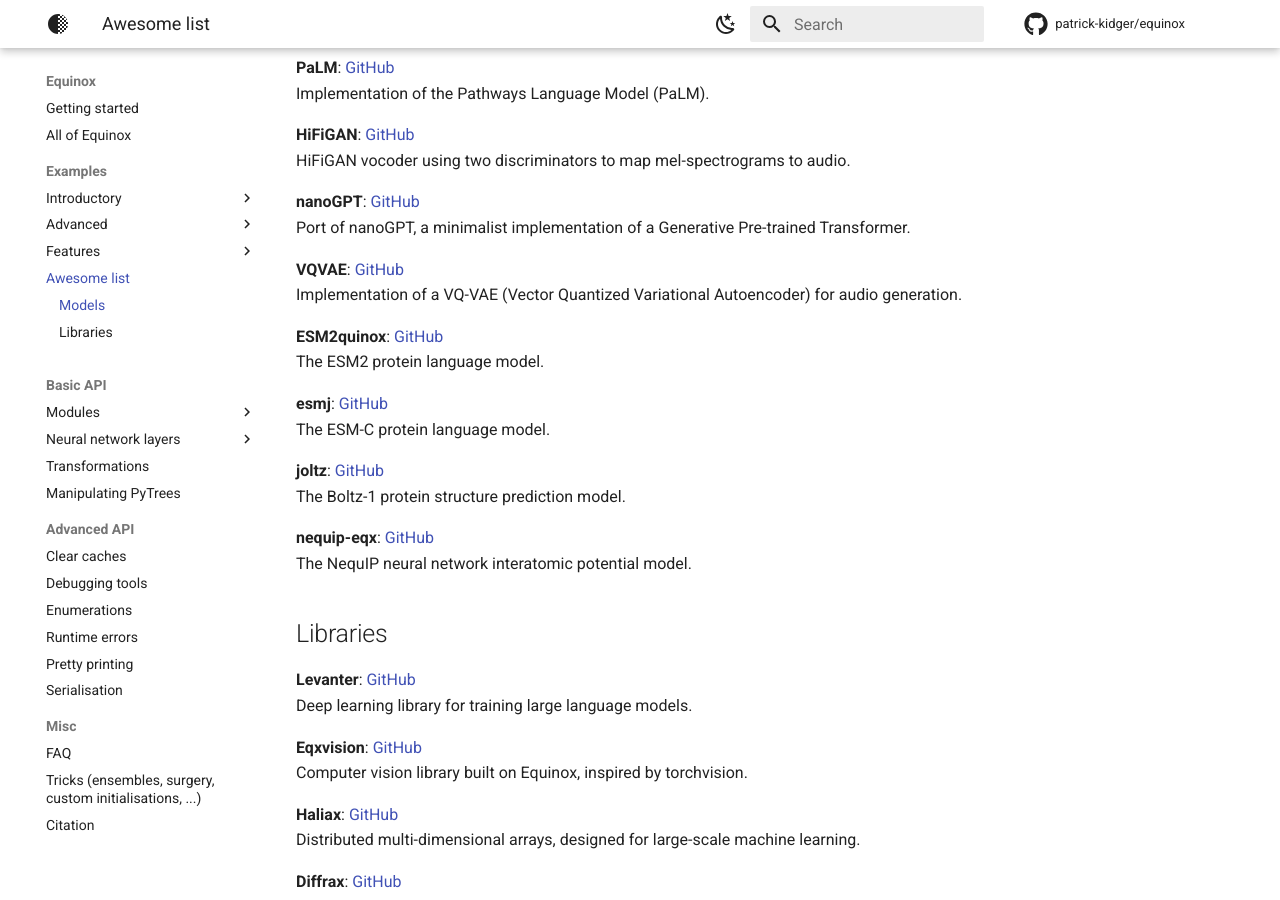
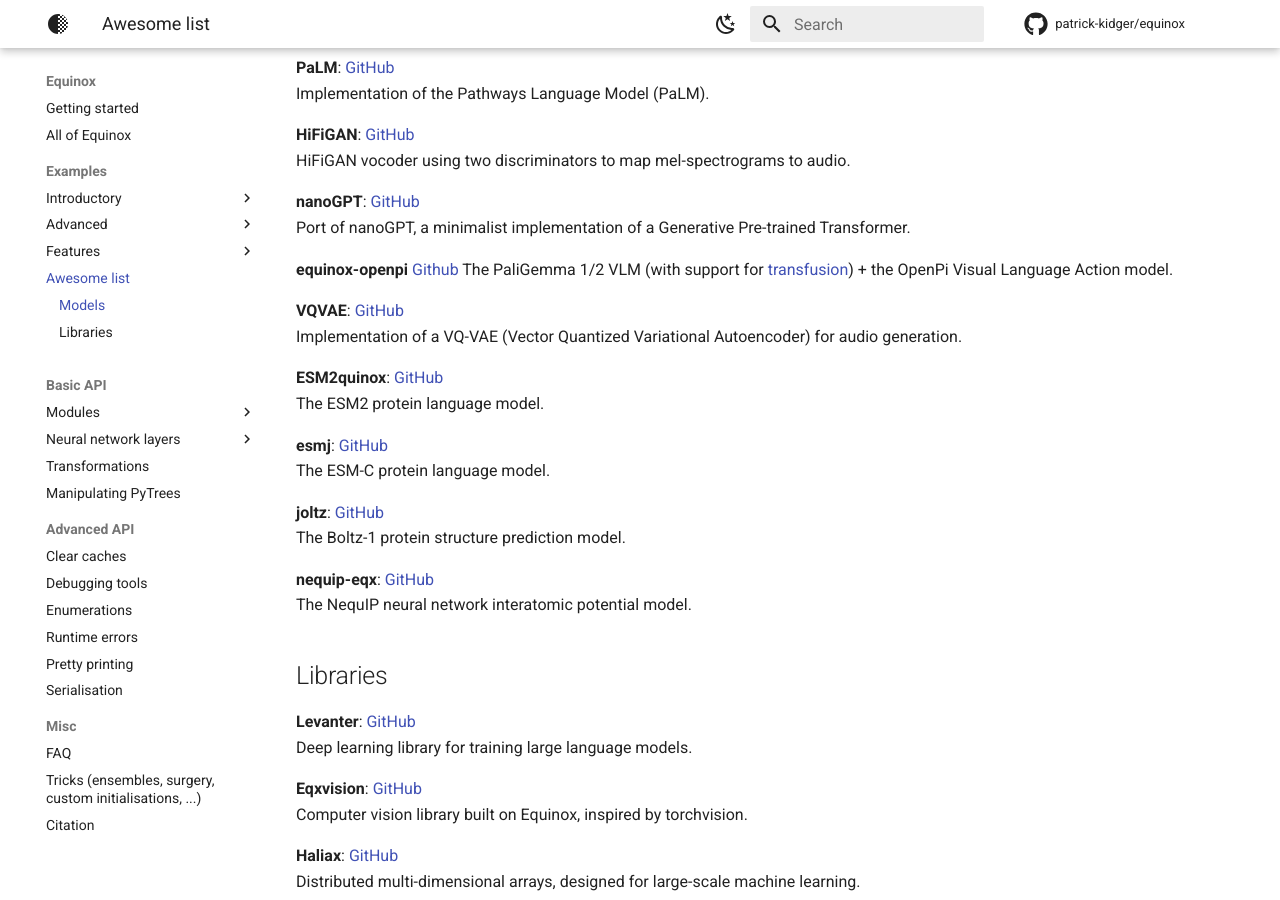
Before and after one commit to patrick-kidger/equinox, an MkDocs documentation site: the page built from docs/awesome-list.md, in a window 1280 px wide and 900 px high, scrolled down 334 px. Built offline with MkDocs 1.6.1 and Material for MkDocs 9.7.7, drawn with Linux system fonts in a browser that asks for light colours; comment, search, counter and statistics services are not loaded.

Commit message:
updating awesome-list.md

```diff
--- a/docs/awesome-list.md
+++ b/docs/awesome-list.md
@@ -15,6 +15,9 @@
 
 **nanoGPT**: [GitHub](https://github.com/TugdualKerjan/nanoEQXGPT)
 Port of nanoGPT, a minimalist implementation of a Generative Pre-trained Transformer.
+
+**equinox-openpi** [Github](https://github.com/vyeevani/equinox-openpi)
+The PaliGemma 1/2 VLM (with support for [transfusion](https://arxiv.org/abs/2408.11039)) + the OpenPi Visual Language Action model.
 
 **VQVAE**: [GitHub](https://github.com/TugdualKerjan/audio-vae-jax)
 Implementation of a VQ-VAE (Vector Quantized Variational Autoencoder) for audio generation.
```
